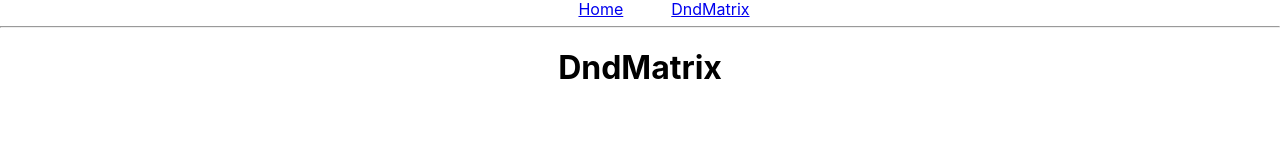
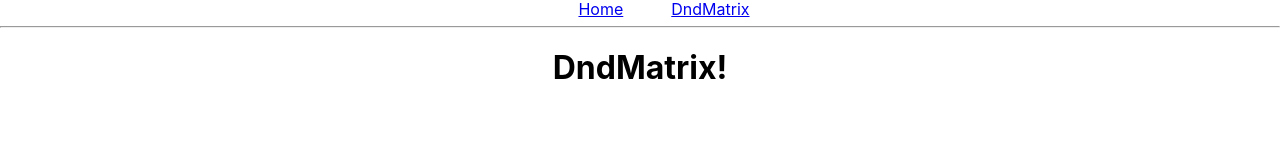
Before and after one commit to ymtdzzz/react-playground, a React (Create React App) app: page /DndMatrix in a window 1280 px wide. Shown: the top 160 px of the page. Built offline with nearby package versions, Linux system fonts and the light colour scheme.

Commit message:
deploy test

```diff
--- a/src/components/dnd_matrix/DndMatrix.tsx
+++ b/src/components/dnd_matrix/DndMatrix.tsx
@@ -1,7 +1,7 @@
 import React, { ReactElement } from 'react'
 
 const DndMatrix: React.FC = (): ReactElement => {
-  return <h1>DndMatrix</h1>
+  return <h1>DndMatrix!</h1>
 }
 
 export default DndMatrix
```
